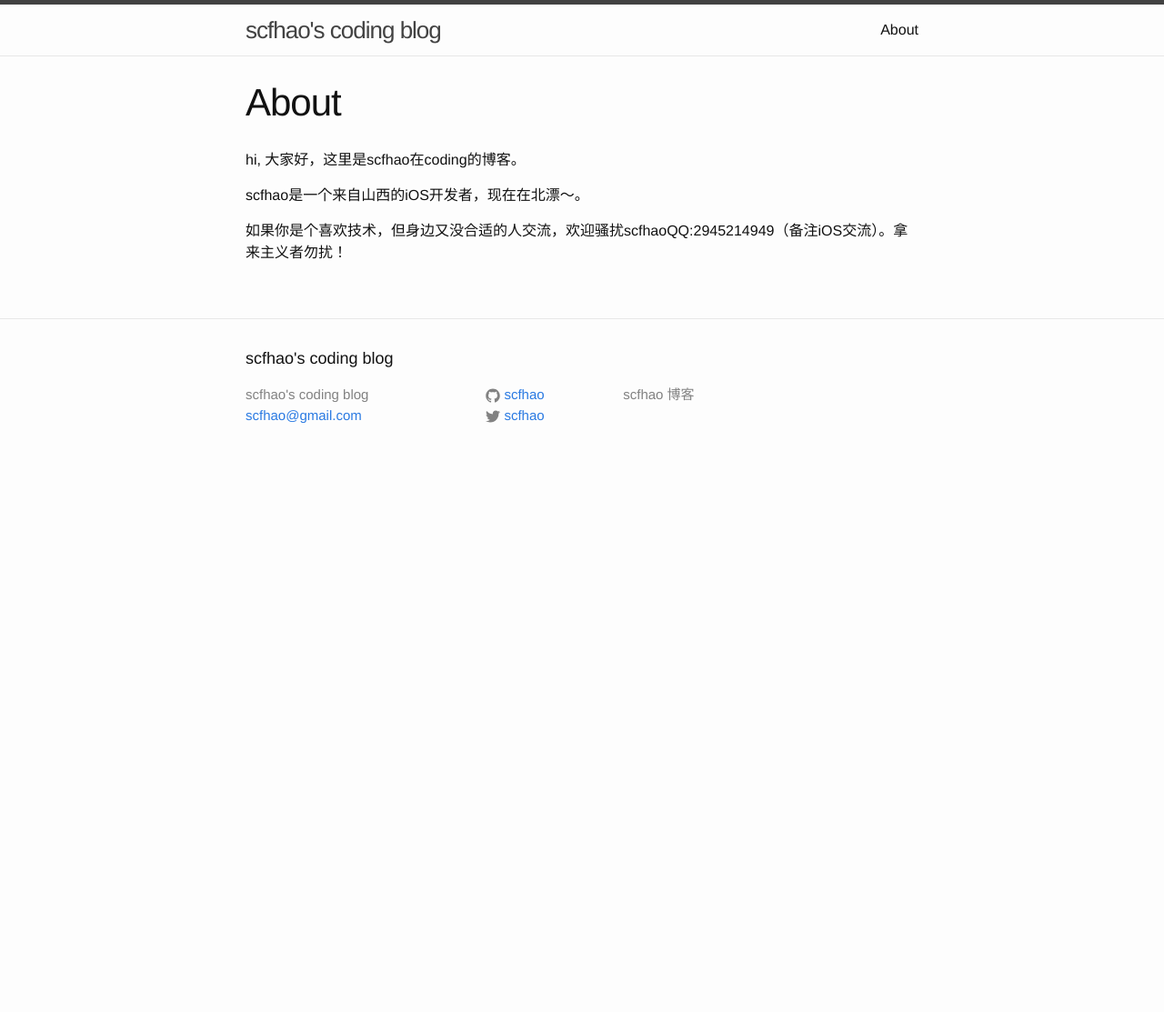
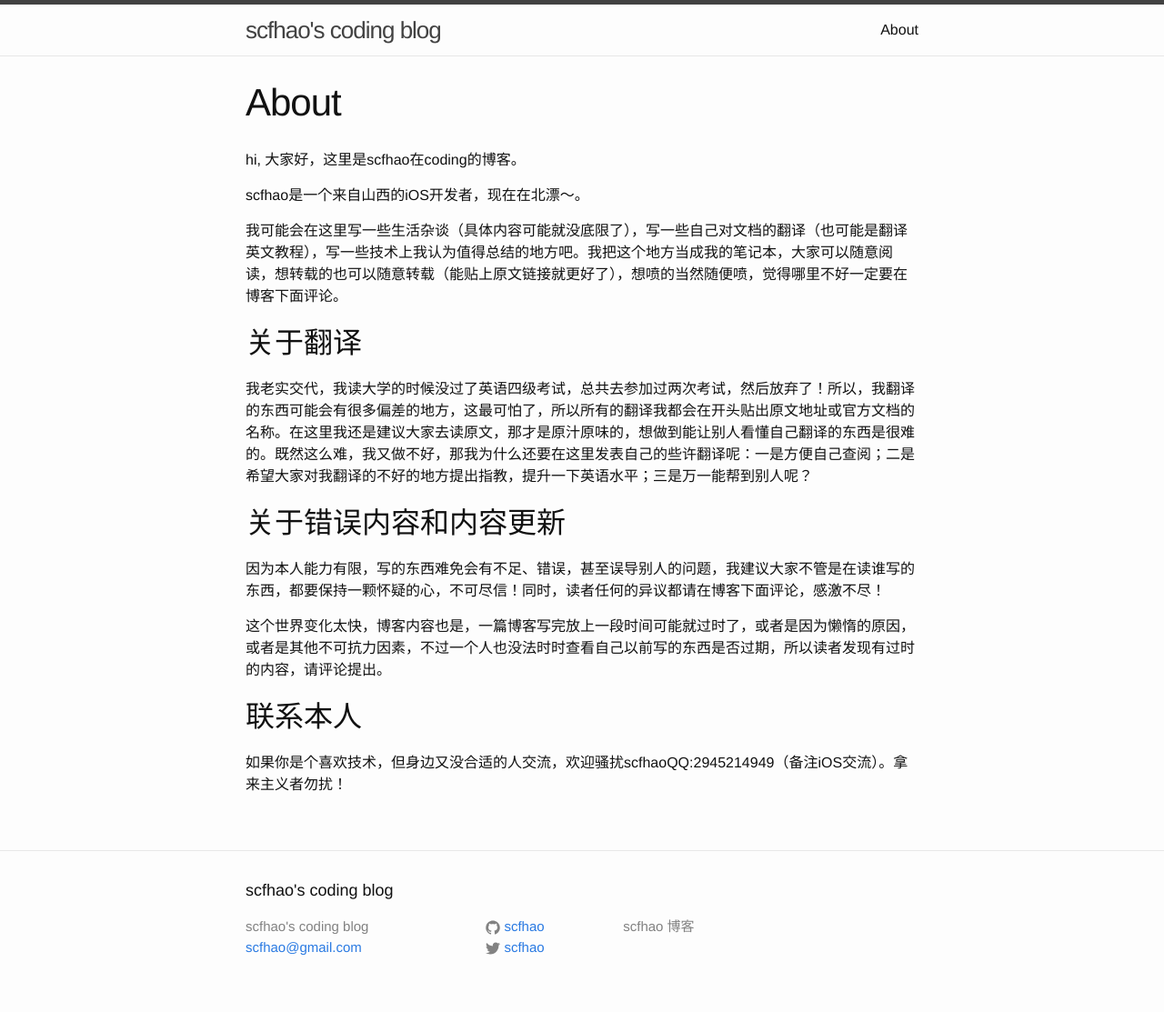
Before and after one commit to scfhao/scfhao.github.io, a Jekyll site: the page built from about.md, in a window 1280 px wide. Shown: the whole page at 91% size. Built offline with Jekyll 4.4.1, drawn with Linux system fonts in a browser that asks for light colours; before the commit the page ends 900 px from its top, so only the background shows below that.

Commit message:
Update About

```diff
--- a/about.md
+++ b/about.md
@@ -8,4 +8,18 @@ hi, 大家好，这里是scfhao在coding的博客。
 
 scfhao是一个来自山西的iOS开发者，现在在北漂～。
 
+我可能会在这里写一些生活杂谈（具体内容可能就没底限了），写一些自己对文档的翻译（也可能是翻译英文教程），写一些技术上我认为值得总结的地方吧。我把这个地方当成我的笔记本，大家可以随意阅读，想转载的也可以随意转载（能贴上原文链接就更好了），想喷的当然随便喷，觉得哪里不好一定要在博客下面评论。
+
+## 关于翻译
+
+我老实交代，我读大学的时候没过了英语四级考试，总共去参加过两次考试，然后放弃了！所以，我翻译的东西可能会有很多偏差的地方，这最可怕了，所以所有的翻译我都会在开头贴出原文地址或官方文档的名称。在这里我还是建议大家去读原文，那才是原汁原味的，想做到能让别人看懂自己翻译的东西是很难的。既然这么难，我又做不好，那我为什么还要在这里发表自己的些许翻译呢：一是方便自己查阅；二是希望大家对我翻译的不好的地方提出指教，提升一下英语水平；三是万一能帮到别人呢？
+
+## 关于错误内容和内容更新
+
+因为本人能力有限，写的东西难免会有不足、错误，甚至误导别人的问题，我建议大家不管是在读谁写的东西，都要保持一颗怀疑的心，不可尽信！同时，读者任何的异议都请在博客下面评论，感激不尽！
+
+这个世界变化太快，博客内容也是，一篇博客写完放上一段时间可能就过时了，或者是因为懒惰的原因，或者是其他不可抗力因素，不过一个人也没法时时查看自己以前写的东西是否过期，所以读者发现有过时的内容，请评论提出。
+
+## 联系本人
+
 如果你是个喜欢技术，但身边又没合适的人交流，欢迎骚扰scfhaoQQ:2945214949（备注iOS交流）。拿来主义者勿扰！
```
